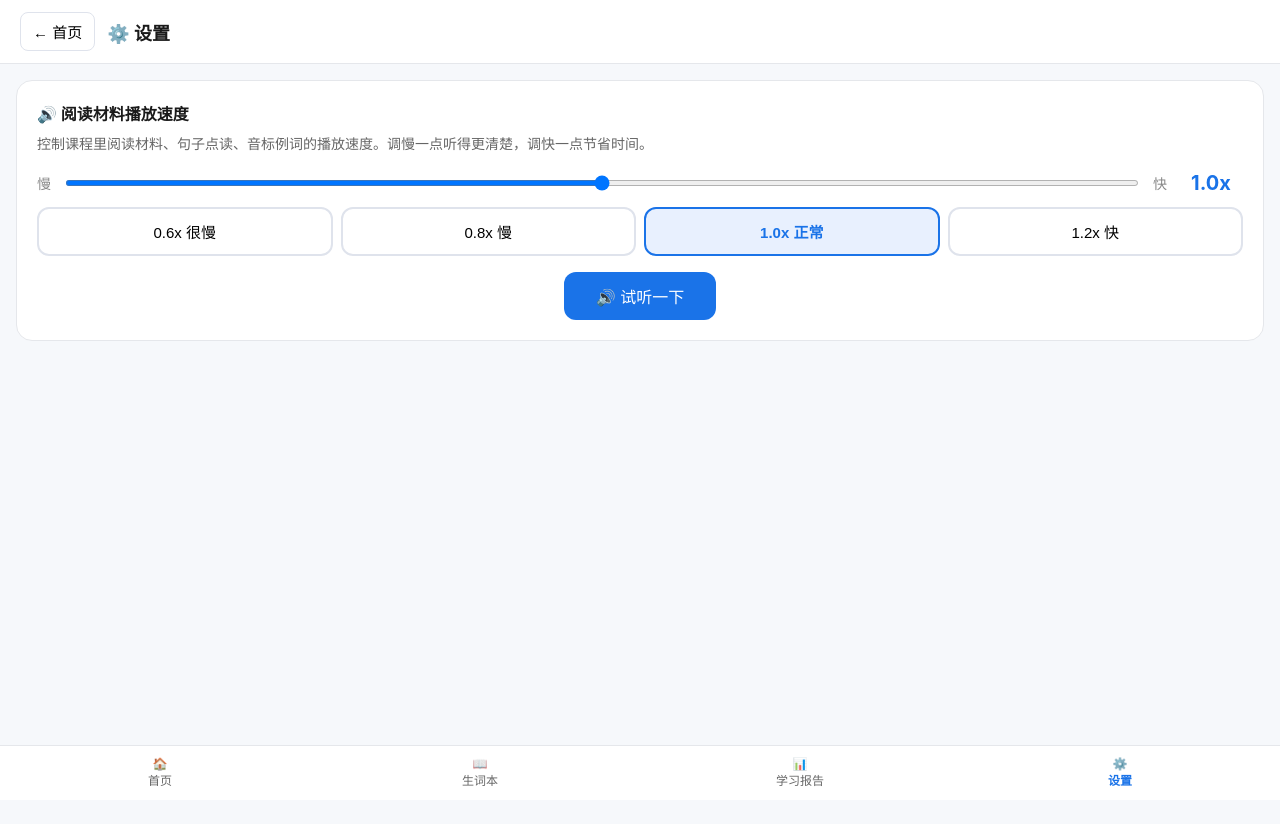
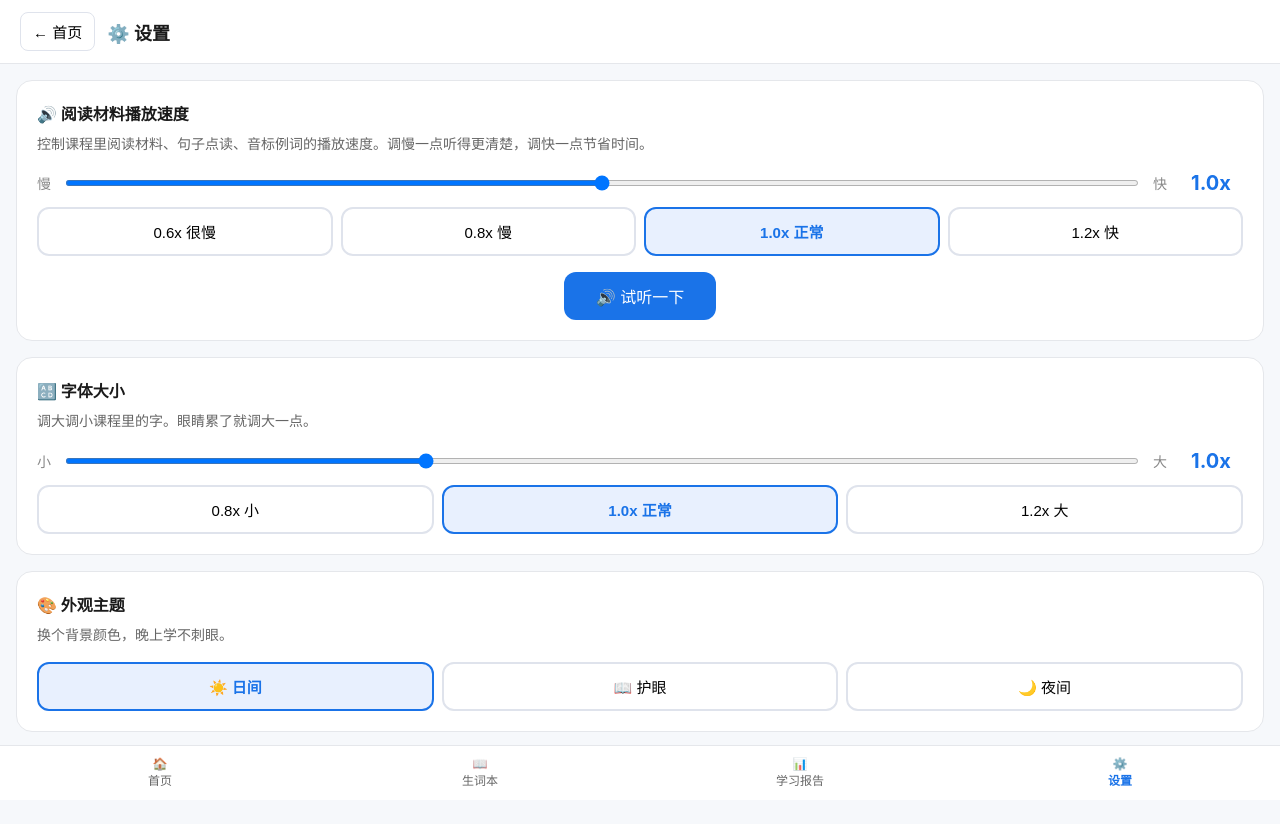
Before and after one commit to sustaitaelouise856-droid/xiaohe-v2, a website: page public/settings.html in a window 1280 px wide. Before the commit the page ends 800 px from the top, so only its background shows below. Drawn offline with Linux system fonts and the light colour scheme.

Commit message:
设置页加字体大小和外观主题（日间/护眼/夜间）

```diff
--- a/public/settings.html
+++ b/public/settings.html
@@ -24,6 +24,19 @@
   .bottomnav { position:fixed; bottom:0; left:0; right:0; background:#fff; border-top:1px solid #e5e7eb; display:flex; z-index:10; }
   .bottomnav a { flex:1; text-align:center; padding:10px 0 12px; text-decoration:none; color:#666; font-size:12px; }
   .bottomnav a.on { color:#1a73e8; font-weight:700; }
+  /* 主题（2026-10-11 加） */
+  html[data-theme="warm"] body { background:#fdf6e3; color:#5c4b37; }
+  html[data-theme="warm"] .card, html[data-theme="warm"] .top, html[data-theme="warm"] .bottomnav { background:#fffdf5; border-color:#e8dcc0; }
+  html[data-theme="warm"] .top h1, html[data-theme="warm"] .card h2 { color:#5c4b37; }
+  html[data-theme="dark"] body { background:#1a1a1a; color:#e0e0e0; }
+  html[data-theme="dark"] .card, html[data-theme="dark"] .top, html[data-theme="dark"] .bottomnav { background:#2d2d2d; border-color:#444; }
+  html[data-theme="dark"] .top h1, html[data-theme="dark"] .card h2 { color:#fff; }
+  html[data-theme="dark"] .card p { color:#aaa; }
+  html[data-theme="dark"] .speed-btns button { background:#3d3d3d; border-color:#555; color:#e0e0e0; }
+  html[data-theme="dark"] .speed-btns button.on { background:#1a3a5c; border-color:#1a73e8; color:#7ab8ff; }
+  html[data-theme="dark"] .top button { border-color:#555; color:#e0e0e0; }
+  html[data-theme="dark"] .bottomnav a { color:#999; }
+  html[data-theme="dark"] .bottomnav a.on { color:#7ab8ff; }
 </style>
 </head>
 <body>
@@ -49,6 +62,32 @@
   </div>
   <div class="test-row">
     <button id="btnTest">🔊 试听一下</button>
+  </div>
+</div>
+
+<div class="card">
+  <h2>🔠 字体大小</h2>
+  <p>调大调小课程里的字。眼睛累了就调大一点。</p>
+  <div class="speed-row">
+    <span style="font-size:14px;color:#888;">小</span>
+    <input type="range" id="fontRange" min="0.8" max="1.4" step="0.1" value="1.0">
+    <span style="font-size:14px;color:#888;">大</span>
+    <div class="speed-val" id="fontVal">1.0x</div>
+  </div>
+  <div class="speed-btns">
+    <button data-fv="0.8">0.8x 小</button>
+    <button data-fv="1.0">1.0x 正常</button>
+    <button data-fv="1.2">1.2x 大</button>
+  </div>
+</div>
+
+<div class="card">
+  <h2>🎨 外观主题</h2>
+  <p>换个背景颜色，晚上学不刺眼。</p>
+  <div class="speed-btns" id="themeBtns">
+    <button data-tv="light">☀️ 日间</button>
+    <button data-tv="warm">📖 护眼</button>
+    <button data-tv="dark">🌙 夜间</button>
   </div>
 </div>
 
@@ -87,6 +126,55 @@ document.getElementById('btnTest').onclick = () => {
   a.play().catch(() => {});
 };
 setSpeed(getSpeed());
+
+// ---- 字体大小（2026-10-11 加） ----
+function getFontSize() {
+  try {
+    const v = parseFloat(localStorage.getItem('xh_font_size'));
+    return (v >= 0.8 && v <= 1.4) ? v : 1.0;
+  } catch { return 1.0; }
+}
+function setFontSize(v) {
+  v = Math.round(v * 10) / 10;
+  try { localStorage.setItem('xh_font_size', String(v)); } catch {}
+  document.getElementById('fontRange').value = v;
+  document.getElementById('fontVal').textContent = v.toFixed(1) + 'x';
+  document.querySelectorAll('[data-fv]').forEach(b => {
+    b.classList.toggle('on', Math.abs(parseFloat(b.dataset.fv) - v) < 0.05);
+  });
+  applyFontSize();
+}
+function applyFontSize() {
+  document.documentElement.style.setProperty('--fs', getFontSize());
+}
+document.getElementById('fontRange').addEventListener('input', e => {
+  setFontSize(parseFloat(e.target.value));
+});
+document.querySelectorAll('[data-fv]').forEach(b => {
+  b.onclick = () => setFontSize(parseFloat(b.dataset.fv));
+});
+
+// ---- 外观主题（2026-10-11 加） ----
+function getTheme() {
+  try { return localStorage.getItem('xh_theme') || 'light'; } catch { return 'light'; }
+}
+function setTheme(t) {
+  try { localStorage.setItem('xh_theme', t); } catch {}
+  document.querySelectorAll('[data-tv]').forEach(b => {
+    b.classList.toggle('on', b.dataset.tv === t);
+  });
+  applyTheme();
+}
+function applyTheme() {
+  document.documentElement.setAttribute('data-theme', getTheme());
+}
+document.querySelectorAll('[data-tv]').forEach(b => {
+  b.onclick = () => setTheme(b.dataset.tv);
+});
+
+// 初始化
+setFontSize(getFontSize());
+setTheme(getTheme());
 </script>
 </body>
 </html>
```
